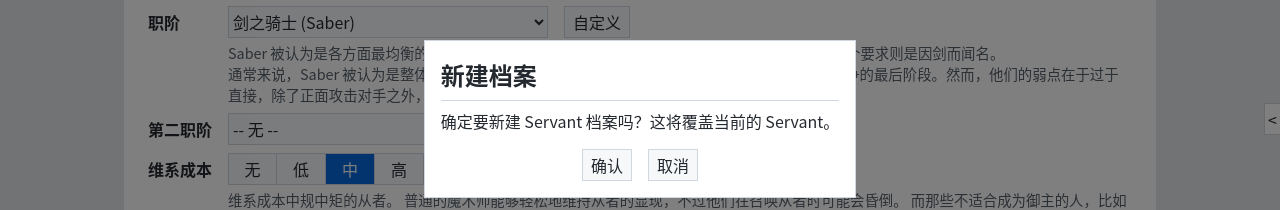
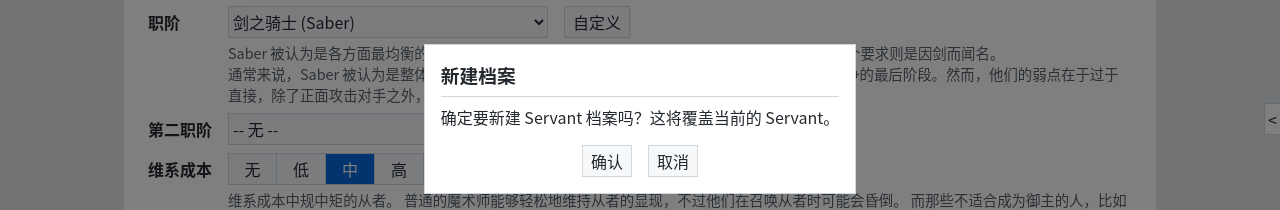
Before and after one commit to chuigda/fate-another-pretender, a Vue app: page / in a window 1280 px wide. Both pictures are taken after a click on the button "新建档案". Shown: the part 281-491 px from the top of the page. Built offline with nearby package versions, Linux system fonts and the light colour scheme.

Commit message:
h2 -> h3

```diff
--- a/src/ui/App.vue
+++ b/src/ui/App.vue
@@ -129,7 +129,7 @@
         </Row>
 
         <Dialog v-if="newServantClass !== undefined">
-            <h2>新建档案</h2>
+            <h3>新建档案</h3>
             <hr />
             <select>
                 <option v-for="className in ServantClasses"
@@ -175,7 +175,7 @@
 
     <PointBuyCalculator :servant-instance="servantInstance" />
     <Dialog v-if="confirmDialogContent">
-        <h2>{{ confirmDialogContent.title }}</h2>
+        <h3>{{ confirmDialogContent.title }}</h3>
         <hr />
         <div>{{ confirmDialogContent.message }}</div>
         <div style="display: flex; justify-content: center; margin-top: 1em">
--- a/src/ui/ClassSkillPanel.vue
+++ b/src/ui/ClassSkillPanel.vue
@@ -231,7 +231,7 @@
     </div>
 
     <Dialog v-show="showAddClassSkillDialog">
-        <h2>添加标准职阶技能</h2>
+        <h3>添加标准职阶技能</h3>
         <hr />
         <select v-model="selectedClassSkill">
             <option v-for="(classSkillDesc, classSkillName) in ClassSkillDescription"
--- a/src/ui/PersonalSkillPanel.vue
+++ b/src/ui/PersonalSkillPanel.vue
@@ -175,7 +175,7 @@
     </div>
 
     <Dialog v-show="showAddPersonalSkillDialog">
-        <h2>添加标准职阶技能</h2>
+        <h3>添加标准职阶技能</h3>
         <hr />
         <select v-model="selectedPersonalSkill">
             <option v-for="(personalSkillDesc, personalSkillName) in StandardPersonalSkillDescription"
```
